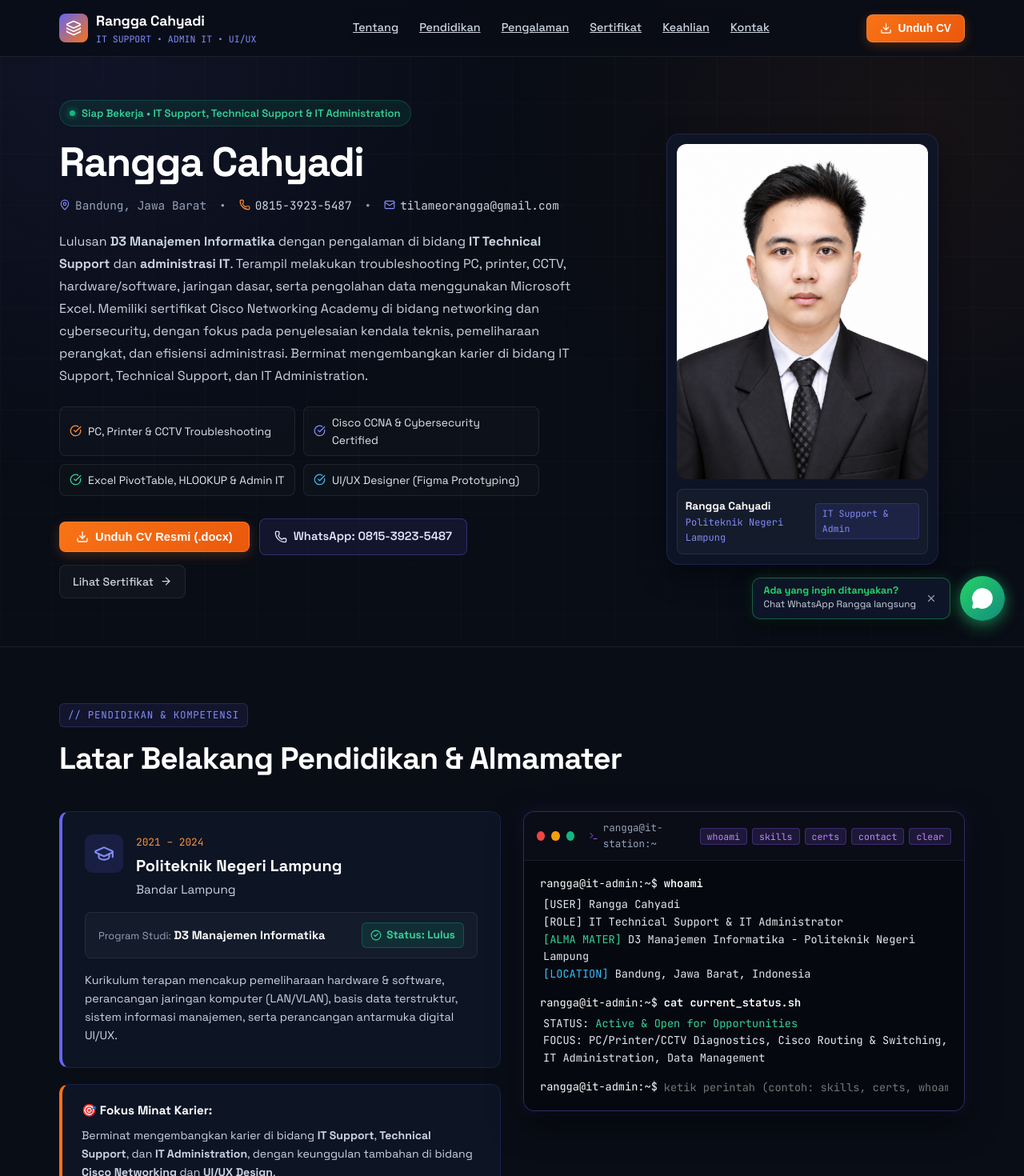
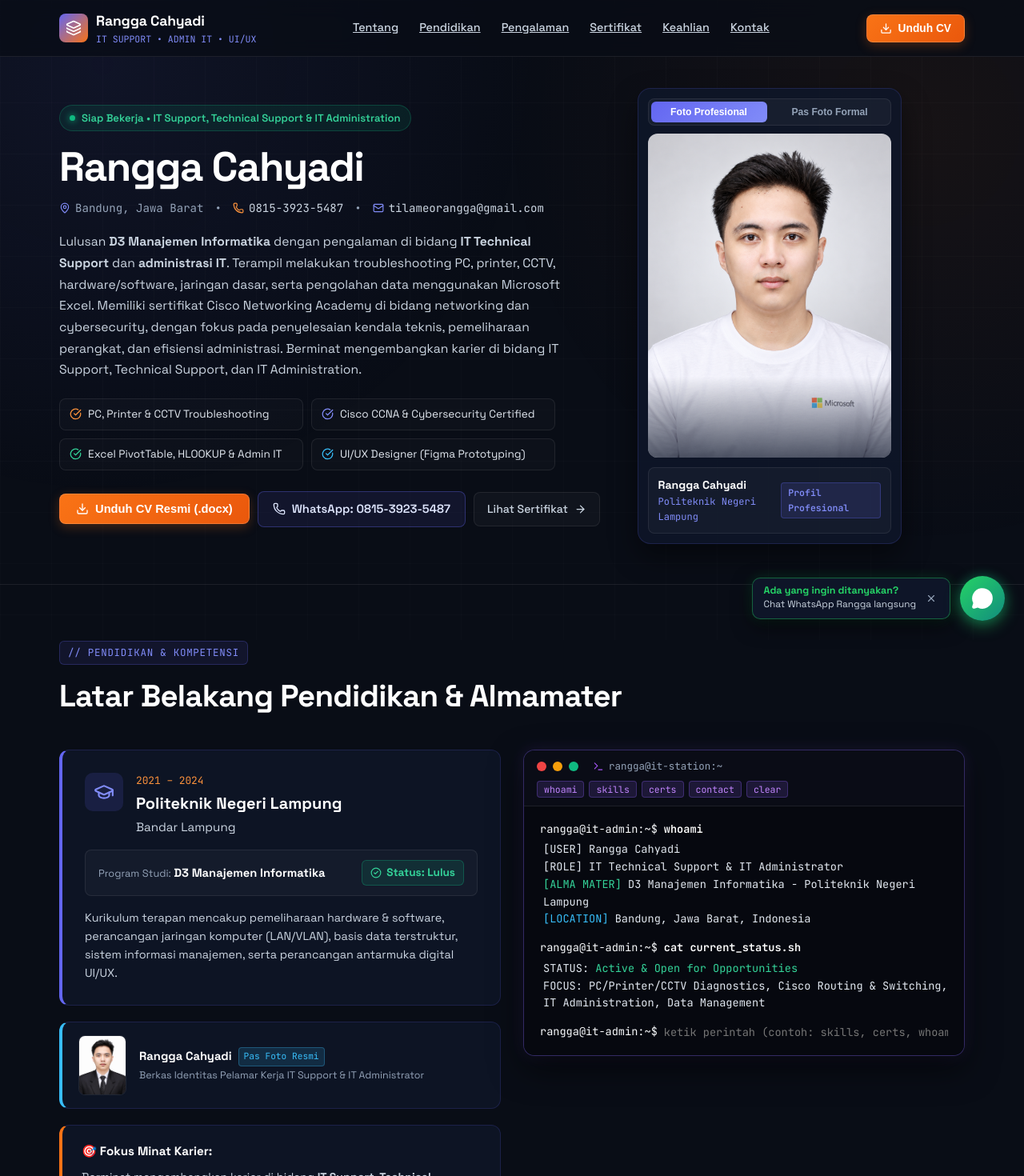
Before and after one commit to Tilameong/RanggaCahyadi-Web-Portofolio, a Next.js app: page / in a window 1280 px wide. Shown: the top 1470 px of the page at 80% size. Built offline with nearby package versions, Linux system fonts and the light colour scheme.

Commit message:
revisi: pasang foto baru dengan logo Microsoft, dual photo view, dan perbaikan layout responsif mobile iOS/Android

```diff
--- a/src/components/AboutSection.tsx
+++ b/src/components/AboutSection.tsx
@@ -1,8 +1,9 @@
 "use client";
 
 import React from "react";
+import Image from "next/image";
 import TerminalWidget from "./TerminalWidget";
-import { GraduationCap, Award, ShieldCheck, Wrench, CheckCircle2 } from "lucide-react";
+import { GraduationCap, Award, ShieldCheck, Wrench, CheckCircle2, User } from "lucide-react";
 
 export default function AboutSection() {
   return (
@@ -152,6 +153,62 @@ export default function AboutSection() {
               </div>
             </div>
 
+            {/* Identitas Formal Card (Pas Foto Berjas Hitam) */}
+            <div
+              className="glass-card"
+              style={{
+                padding: "16px 20px",
+                borderLeft: "4px solid #38bdf8",
+                display: "flex",
+                alignItems: "center",
+                gap: "16px",
+              }}
+            >
+              <div
+                style={{
+                  position: "relative",
+                  width: "60px",
+                  height: "75px",
+                  borderRadius: "8px",
+                  overflow: "hidden",
+                  flexShrink: 0,
+                  border: "1px solid var(--border-subtle)",
+                  backgroundColor: "#0d1322",
+                }}
+              >
+                <Image
+                  src="/assets/Pas Photo/Potret Identitas Pria Berjas Hitam.png"
+                  alt="Rangga Cahyadi - Pas Foto Identitas"
+                  fill
+                  sizes="60px"
+                  style={{ objectFit: "cover", objectPosition: "center top" }}
+                />
+              </div>
+              <div style={{ flex: 1 }}>
+                <div style={{ display: "flex", alignItems: "center", gap: "8px", flexWrap: "wrap" }}>
+                  <span style={{ fontSize: "0.92rem", fontWeight: 700, color: "#ffffff" }}>
+                    Rangga Cahyadi
+                  </span>
+                  <span
+                    style={{
+                      fontFamily: "var(--font-mono)",
+                      fontSize: "0.7rem",
+                      padding: "2px 6px",
+                      borderRadius: "4px",
+                      background: "rgba(56, 189, 248, 0.15)",
+                      color: "#38bdf8",
+                      border: "1px solid rgba(56, 189, 248, 0.3)",
+                    }}
+                  >
+                    Pas Foto Resmi
+                  </span>
+                </div>
+                <div style={{ fontSize: "0.78rem", color: "var(--text-muted)", marginTop: "2px" }}>
+                  Berkas Identitas Pelamar Kerja IT Support &amp; IT Administrator
+                </div>
+              </div>
+            </div>
+
             {/* Core Focus Areas */}
             <div
               className="glass-card"
--- a/src/components/HeroSection.tsx
+++ b/src/components/HeroSection.tsx
@@ -1,6 +1,6 @@
 "use client";
 
-import React from "react";
+import React, { useState } from "react";
 import Image from "next/image";
 import {
   Download,
@@ -8,10 +8,9 @@ import {
   Mail,
   MapPin,
   CheckCircle,
-  ShieldCheck,
-  Layout,
-  Layers,
   ArrowRight,
+  UserCheck,
+  Sparkles,
 } from "lucide-react";
 
 interface HeroSectionProps {
@@ -23,28 +22,41 @@ export default function HeroSection({
   onDownloadCv,
   onOpenContact,
 }: HeroSectionProps) {
+  // Photo toggle state: "pro" (new photo with Microsoft logo) vs "formal" (black suit photo)
+  const [activePhoto, setActivePhoto] = useState<"pro" | "formal">("pro");
+
+  const photos = {
+    pro: {
+      name: "Foto Profesional",
+      src: "/assets/Pas Photo/Potret Profesional dengan Logo Microsoft.png",
+      alt: "Rangga Cahyadi - Potret Profesional IT Support",
+      badge: "Profil Profesional",
+    },
+    formal: {
+      name: "Pas Foto Formal",
+      src: "/assets/Pas Photo/Potret Identitas Pria Berjas Hitam.png",
+      alt: "Rangga Cahyadi - Pas Foto Identitas Berjas Hitam",
+      badge: "Pas Foto Resmi",
+    },
+  };
+
+  const currentPhoto = photos[activePhoto];
+
   return (
     <section
       id="tentang"
       style={{
-        paddingTop: "125px",
-        paddingBottom: "60px",
+        paddingTop: "110px",
+        paddingBottom: "50px",
         position: "relative",
+        overflowX: "hidden",
       }}
     >
       <div className="container-custom">
-        <div
-          style={{
-            display: "grid",
-            gridTemplateColumns: "1.25fr 0.75fr",
-            gap: "48px",
-            alignItems: "center",
-          }}
-          className="hero-grid"
-        >
-          {/* Left Column: Real Profile Content */}
-          <div>
-            {/* Top Status & Role Pill */}
+        <div className="hero-grid">
+          {/* Text & Information Column */}
+          <div className="hero-content-col">
+            {/* Top Status Pill */}
             <div
               style={{
                 display: "inline-flex",
@@ -72,12 +84,12 @@ export default function HeroSection({
             {/* Name */}
             <h1
               style={{
-                fontSize: "clamp(2.4rem, 4vw, 3.4rem)",
+                fontSize: "clamp(2.2rem, 4vw, 3.4rem)",
                 fontWeight: 800,
                 lineHeight: 1.15,
                 color: "#ffffff",
                 letterSpacing: "-0.03em",
-                marginBottom: "12px",
+                marginBottom: "10px",
               }}
             >
               Rangga Cahyadi
@@ -89,10 +101,10 @@ export default function HeroSection({
                 display: "flex",
                 alignItems: "center",
                 flexWrap: "wrap",
-                gap: "16px",
-                fontSize: "0.9rem",
+                gap: "14px",
+                fontSize: "0.88rem",
                 color: "var(--text-muted)",
-                marginBottom: "20px",
+                marginBottom: "18px",
                 fontFamily: "var(--font-mono)",
               }}
             >
@@ -100,7 +112,7 @@ export default function HeroSection({
                 <MapPin size={14} color="var(--indigo-light)" />
                 Bandung, Jawa Barat
               </span>
-              <span>&bull;</span>
+              <span className="hide-on-mobile">&bull;</span>
               <a
                 href="https://wa.me/6281539235487"
                 target="_blank"
@@ -116,7 +128,7 @@ export default function HeroSection({
                 <Phone size={14} color="var(--orange-light)" />
                 0815-3923-5487
               </a>
-              <span>&bull;</span>
+              <span className="hide-on-mobile">&bull;</span>
               <a
                 href="mailto:tilameorangga@gmail.com"
                 style={{
@@ -136,9 +148,9 @@ export default function HeroSection({
             <p
               style={{
                 color: "var(--text-secondary)",
-                fontSize: "1rem",
-                lineHeight: 1.75,
-                marginBottom: "24px",
+                fontSize: "0.98rem",
+                lineHeight: 1.7,
+                marginBottom: "22px",
                 maxWidth: "640px",
               }}
             >
@@ -155,12 +167,11 @@ export default function HeroSection({
             <div
               style={{
                 display: "grid",
-                gridTemplateColumns: "repeat(2, 1fr)",
+                gridTemplateColumns: "repeat(auto-fit, minmax(260px, 1fr))",
                 gap: "10px",
-                marginBottom: "28px",
-                maxWidth: "600px",
+                marginBottom: "26px",
+                maxWidth: "620px",
               }}
-              className="points-grid"
             >
               <div
                 style={{
@@ -171,7 +182,7 @@ export default function HeroSection({
                   background: "rgba(255, 255, 255, 0.02)",
                   border: "1px solid var(--border-subtle)",
                   borderRadius: "8px",
-                  fontSize: "0.86rem",
+                  fontSize: "0.85rem",
                   color: "#e2e8f0",
                 }}
               >
@@ -188,7 +199,7 @@ export default function HeroSection({
                   background: "rgba(255, 255, 255, 0.02)",
                   border: "1px solid var(--border-subtle)",
                   borderRadius: "8px",
-                  fontSize: "0.86rem",
+                  fontSize: "0.85rem",
                   color: "#e2e8f0",
                 }}
               >
@@ -205,7 +216,7 @@ export default function HeroSection({
                   background: "rgba(255, 255, 255, 0.02)",
                   border: "1px solid var(--border-subtle)",
                   borderRadius: "8px",
-                  fontSize: "0.86rem",
+                  fontSize: "0.85rem",
                   color: "#e2e8f0",
                 }}
               >
@@ -222,7 +233,7 @@ export default function HeroSection({
                   background: "rgba(255, 255, 255, 0.02)",
                   border: "1px solid var(--border-subtle)",
                   borderRadius: "8px",
-                  fontSize: "0.86rem",
+                  fontSize: "0.85rem",
                   color: "#e2e8f0",
                 }}
               >
@@ -236,9 +247,10 @@ export default function HeroSection({
               style={{
                 display: "flex",
                 flexWrap: "wrap",
-                gap: "12px",
+                gap: "10px",
                 alignItems: "center",
               }}
+              className="hero-btn-group"
             >
               <button
                 onClick={onDownloadCv}
@@ -269,52 +281,95 @@ export default function HeroSection({
             </div>
           </div>
 
-          {/* Right Column: Clean & Professional Portrait Card */}
+          {/* Photo Column - Fully Responsive with Both Photos Switcher */}
+          <div className="hero-photo-col">
+            <div className="hero-photo-card">
+              {/* Dual Photo Switcher Tabs */}
               <div
                 style={{
-              display: "flex",
-              justifyContent: "center",
+                  display: "grid",
+                  gridTemplateColumns: "1fr 1fr",
+                  gap: "6px",
+                  marginBottom: "10px",
+                  padding: "3px",
+                  borderRadius: "8px",
+                  background: "rgba(255, 255, 255, 0.04)",
+                  border: "1px solid var(--border-subtle)",
                 }}
               >
-            <div
+                <button
+                  type="button"
+                  onClick={() => setActivePhoto("pro")}
                   style={{
-                width: "100%",
-                maxWidth: "340px",
-                borderRadius: "16px",
-                border: "1px solid var(--border-card)",
-                background: "rgba(15, 23, 42, 0.8)",
-                padding: "12px",
-                boxShadow: "0 15px 35px rgba(0, 0, 0, 0.4)",
+                    padding: "6px 8px",
+                    borderRadius: "6px",
+                    fontSize: "0.76rem",
+                    fontWeight: 600,
+                    cursor: "pointer",
+                    border: "none",
+                    transition: "all 0.2s ease",
+                    background:
+                      activePhoto === "pro"
+                        ? "linear-gradient(135deg, #6366f1, #818cf8)"
+                        : "transparent",
+                    color: activePhoto === "pro" ? "#ffffff" : "var(--text-muted)",
                   }}
                 >
-              {/* Photo Box */}
-              <div
+                  Foto Profesional
+                </button>
+                <button
+                  type="button"
+                  onClick={() => setActivePhoto("formal")}
                   style={{
-                  position: "relative",
-                  borderRadius: "12px",
-                  overflow: "hidden",
-                  aspectRatio: "3/4",
-                  backgroundColor: "#0d1322",
+                    padding: "6px 8px",
+                    borderRadius: "6px",
+                    fontSize: "0.76rem",
+                    fontWeight: 600,
+                    cursor: "pointer",
+                    border: "none",
+                    transition: "all 0.2s ease",
+                    background:
+                      activePhoto === "formal"
+                        ? "linear-gradient(135deg, #f97316, #fb923c)"
+                        : "transparent",
+                    color: activePhoto === "formal" ? "#ffffff" : "var(--text-muted)",
                   }}
                 >
+                  Pas Foto Formal
+                </button>
+              </div>
+
+              {/* Photo Frame Container */}
+              <div className="hero-image-container">
                 <Image
-                  src="/assets/Pas Photo/Potret Identitas Pria Berjas Hitam.png"
-                  alt="Rangga Cahyadi - Pas Foto Berjas Hitam"
+                  src={currentPhoto.src}
+                  alt={currentPhoto.alt}
                   fill
-                  sizes="(max-width: 768px) 100vw, 340px"
+                  sizes="(max-width: 640px) 280px, (max-width: 1024px) 320px, 340px"
                   style={{
                     objectFit: "cover",
                     objectPosition: "center top",
                   }}
                   priority
                 />
+
+                {/* Subtle bottom gradient shadow */}
+                <div
+                  style={{
+                    position: "absolute",
+                    inset: 0,
+                    background:
+                      "linear-gradient(180deg, transparent 75%, rgba(15, 23, 42, 0.7) 100%)",
+                    pointerEvents: "none",
+                  }}
+                />
               </div>
 
-              {/* Clean Caption Badge under Photo */}
+              {/* Caption Under Photo */}
               <div
                 style={{
                   marginTop: "12px",
-                  padding: "10px",
+                  padding: "10px 12px",
                   borderRadius: "8px",
                   background: "rgba(255, 255, 255, 0.03)",
                   border: "1px solid var(--border-subtle)",
@@ -324,7 +379,7 @@ export default function HeroSection({
                 }}
               >
                 <div>
-                  <div style={{ fontSize: "0.85rem", fontWeight: 700, color: "#ffffff" }}>
+                  <div style={{ fontSize: "0.88rem", fontWeight: 700, color: "#ffffff" }}>
                     Rangga Cahyadi
                   </div>
                   <div style={{ fontSize: "0.75rem", color: "var(--indigo-light)", fontFamily: "var(--font-mono)" }}>
@@ -338,12 +393,20 @@ export default function HeroSection({
                     fontFamily: "var(--font-mono)",
                     padding: "3px 8px",
                     borderRadius: "4px",
-                    background: "rgba(99, 102, 241, 0.12)",
-                    color: "var(--indigo-light)",
-                    border: "1px solid rgba(99, 102, 241, 0.25)",
+                    background:
+                      activePhoto === "pro"
+                        ? "rgba(99, 102, 241, 0.15)"
+                        : "rgba(249, 115, 22, 0.15)",
+                    color:
+                      activePhoto === "pro" ? "var(--indigo-light)" : "var(--orange-light)",
+                    border:
+                      activePhoto === "pro"
+                        ? "1px solid rgba(99, 102, 241, 0.3)"
+                        : "1px solid rgba(249, 115, 22, 0.3)",
+                    fontWeight: 600,
                   }}
                 >
-                  IT Support &amp; Admin
+                  {currentPhoto.badge}
                 </span>
               </div>
             </div>
@@ -352,12 +415,70 @@ export default function HeroSection({
       </div>
 
       <style jsx>{`
+        .hero-grid {
+          display: grid;
+          grid-template-columns: 1.25fr 0.75fr;
+          gap: 40px;
+          align-items: center;
+        }
+
+        .hero-photo-col {
+          display: flex;
+          justifyContent: center;
+          align-items: center;
+          width: 100%;
+        }
+
+        .hero-photo-card {
+          width: 100%;
+          max-width: 330px;
+          border-radius: 16px;
+          border: 1px solid var(--border-card);
+          background: rgba(15, 23, 42, 0.85);
+          padding: 12px;
+          box-shadow: 0 15px 35px rgba(0, 0, 0, 0.45);
+        }
+
+        .hero-image-container {
+          position: relative;
+          border-radius: 12px;
+          overflow: hidden;
+          aspect-ratio: 3 / 4;
+          width: 100%;
+          background-color: #0d1322;
+        }
+
         @media (max-width: 900px) {
           .hero-grid {
-            grid-template-columns: 1fr !important;
+            display: flex;
+            flex-direction: column;
+            gap: 28px;
           }
-          .points-grid {
-            grid-template-columns: 1fr !important;
+
+          .hero-photo-col {
+            order: -1; /* Display photo prominently at the top on mobile */
+            margin-bottom: 8px;
+          }
+
+          .hero-photo-card {
+            max-width: 280px;
+          }
+
+          .hero-btn-group {
+            width: 100%;
+          }
+
+          .hero-btn-group button,
+          .hero-btn-group a {
+            flex: 1 1 100%;
+            text-align: center;
+            justify-content: center;
+          }
+        }
+
+        @media (max-width: 480px) {
+          .hide-on-mobile {
+            display: none !important;
           }
         }
       `}</style>
--- a/src/components/TerminalWidget.tsx
+++ b/src/components/TerminalWidget.tsx
@@ -120,6 +120,8 @@ export default function TerminalWidget() {
           display: "flex",
           alignItems: "center",
           justifyContent: "space-between",
+          flexWrap: "wrap",
+          gap: "8px",
           borderBottom: "1px solid rgba(255, 255, 255, 0.08)",
         }}
       >
@@ -143,7 +145,7 @@ export default function TerminalWidget() {
         </div>
 
         {/* Quick Quick action buttons */}
-        <div style={{ display: "flex", gap: "6px" }}>
+        <div style={{ display: "flex", flexWrap: "wrap", gap: "6px" }}>
           {["whoami", "skills", "certs", "contact", "clear"].map((qCmd) => (
             <button
               key={qCmd}
```
Also changed, not shown: src/app/globals.css (+32 -1 lines), public/assets/Pas Photo/Potret Profesional dengan Logo Microsoft.png (added). Lines whose indentation alone changed are shown as unchanged.
